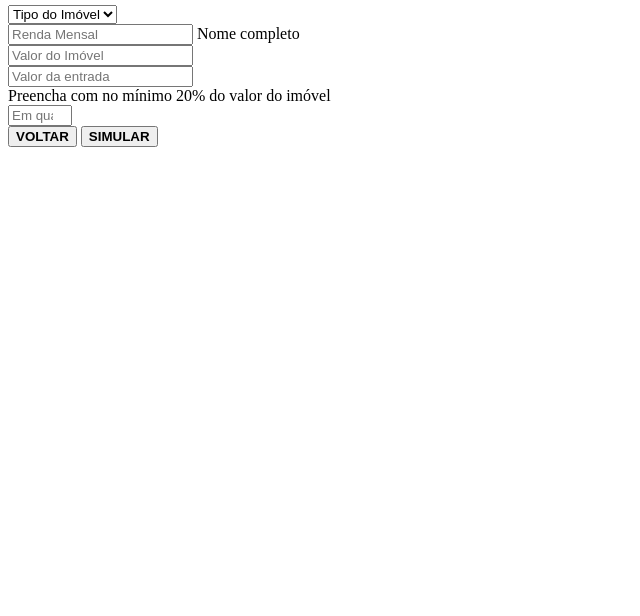
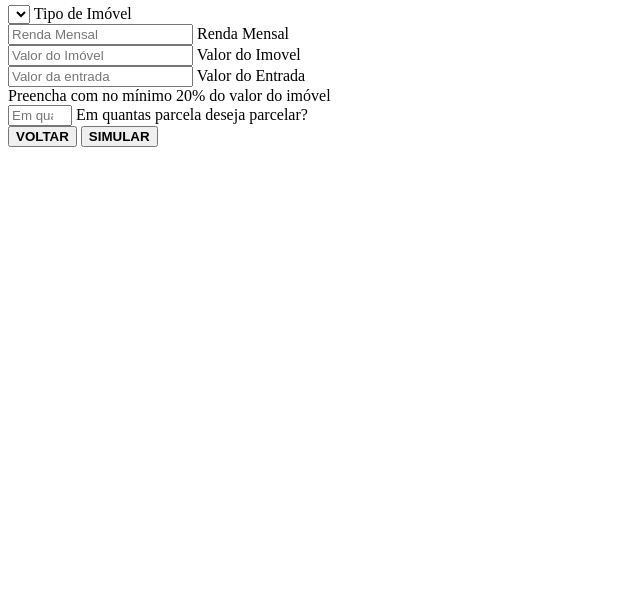
Before and after one commit to Ednavan/Simulador-Financiamento, a website: page app/components/telaDadosImovel/telaDadosImovel.html in a window 1280 px wide. Shown: the part 184-800 px from the top of the page, without its empty margins (0-640 px from the left). Drawn offline with Linux system fonts and the light colour scheme.

Commit message:
estilos da tela de dados do imovel

```diff
--- a/app/components/telaDadosImovel/telaDadosImovel.css
+++ b/app/components/telaDadosImovel/telaDadosImovel.css
@@ -76,3 +76,59 @@ color: #6200EE;
 
     height: 191px;
 }
+
+/* select */
+.floating-form {
+    width: 320px;
+  }
+
+  .floating-label {
+    position: relative;
+    margin-top: 5%;
+
+  }
+
+  .floating-input,
+  .floating-select {
+    font-size: 14px;
+    padding: 4px 4px;
+    display: block;
+    width: 25%;
+    height: 30px;
+    background-color: transparent;
+    border: none;
+    border-bottom: 1px solid #757575;
+  }
+
+  .floating-input:focus,
+  .floating-select:focus {
+    outline: none;
+    border-bottom: 2px solid #5264AE;
+  }
+
+  label {
+    color: #999;
+    font-size: 14px;
+    font-weight: normal;
+    position: absolute;
+    pointer-events: none;
+    left: 5px;
+    top: 5px;
+    transition: 0.2s ease all;
+    -moz-transition: 0.2s ease all;
+    -webkit-transition: 0.2s ease all;
+  }
+
+  .floating-input:focus~label,
+  .floating-input:not(:placeholder-shown)~label {
+    top: -18px;
+    font-size: 14px;
+    color: #5264AE;
+  }
+
+  .floating-select:focus~label,
+  .floating-select:not([value=""]):valid~label {
+    top: -18px;
+    font-size: 14px;
+    color: #5264AE;
+  }
--- a/app/components/telaDadosImovel/telaDadosImovel.html
+++ b/app/components/telaDadosImovel/telaDadosImovel.html
@@ -23,41 +23,45 @@
             <form name="form">
                 <div class="row">
                     <div class="col-4">
-                        <select class="" name="imovel" id="imovel"
+                        <!-- <select class="label-float " name="imovel" id="imovel"
                             ng-options=" listagemTipos for listagemTipos in selecImovelCerto" ng-model="data.imovel"
                             ng-required="true">
                             <option value="">Tipo do Imóvel</option>
-                        </select>
+                        </select> -->
+                        <div class="floating-label">
+                            <select class="floating-select" onclick="this.setAttribute('value', this.value);" value="" name="imovel" id="imovel"
+                            ng-options=" listagemTipos for listagemTipos in selecImovelCerto" ng-model="data.imovel">
+
+                            </select>
+                            <label >Tipo de Imóvel</label>
+                        </div>
                     </div>
 
                     <div class="label-float col-4">
                         <input id="dinheiroRenda" name="dinheiroRenda" class="dinheiroRenda "
                             style="display:inline-block" ng-model="data.renda" placeholder="Renda Mensal"
                             ng-required="true">
-                            <label>Nome completo</label>
+                            <label>Renda Mensal</label>
                     </div>
-
-                    <div class="col-4">
+                    <div class="label-float col-4">
                         <input id="dinheiroValorImovel" name="dinheiroValorImovel" class="dinheiroValorImovel "
-                            style="display:inline-block" ng-model="data.valor" placeholder="Valor do Imóvel"
-                            ng-required="true">
-
+                            style="display:inline-block" ng-change="novoCalculo()" ng-model="data.valor" placeholder="Valor do Imóvel"
+                            required>
+                            <label>Valor do Imovel</label>
                     </div>
-
                 </div>
-
-
                 <div id="referenciandoValorEntradaQtdParcelas" class="row">
-                    <div class="col-4">
+                    <div class="label-float col-4">
                         <input id="dinheiroValorEntrada" name="dinheiroValorEntrada" class="dinheiroValorEntrada"
-                            style="display:inline-block" ng-model="data.valorEntrada" placeholder="Valor da entrada"
-                            ng-required="true">
+                            style="display:inline-block" ng-change="novoCalculo()" ng-model="data.valorEntrada" placeholder="Valor da entrada"
+                            required>
+                            <label>Valor do Entrada</label>
                     </div>
-
-                    <div class="col-4">
+                    <div class="label-float col-4">
                         <div ng-show="FormulaDosVintePorCento()">Preencha com no mínimo 20% do valor do imóvel</div>
-                        <input id="inputQtdParcelamento" ng-model="data.qtdParcelas" min="1" max="360" type="number"
+                        <input id="inputQtdParcelamento"  ng-model="data.qtdParcelas" min="1" max="360" type="number"
                             placeholder="Em quantas parcela deseja parcelar?" ng-required="true">
+                            <label> Em quantas parcela deseja parcelar? </label>
                     </div>
                 </div>
                 <footer id="footerImovel">
@@ -65,9 +69,10 @@
                         <button id="btnVoltar" class="btn btn-primary"
                             ng-click="voltarPage()"><strong>VOLTAR</strong></button>
                         <button id="btnSimular" ng-click="irProximaPage()" class="btn btn-primary"
-                            ng-disabled="form.$invalid || calculandovalorVintePorCento"><strong>SIMULAR</strong></button>
+                            ng-disabled="form.$invalid" ng-disabled="novoCalculo.$invalid"><strong>SIMULAR</strong></button>
                     </div>
                 </footer>
+
             </form>
         </section>
         <br>
```
Also changed, not shown: app/components/telaDadosImovel/telaDadosImovel.controller.js (+4 -4 lines), app/components/telaDadosProponente/telaDadosProponente.html (+1 -1 lines).
